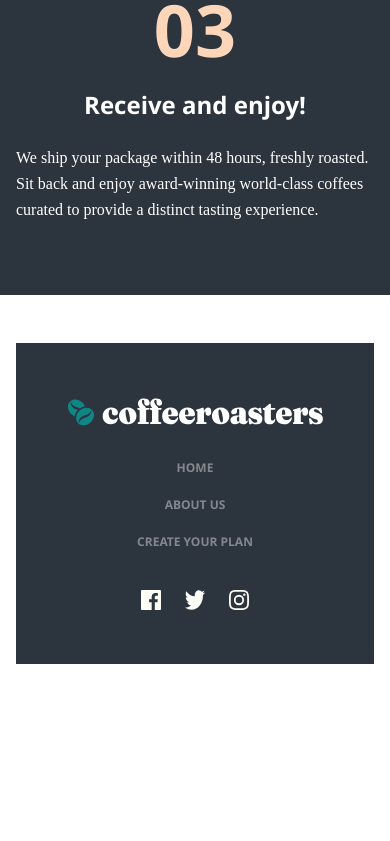
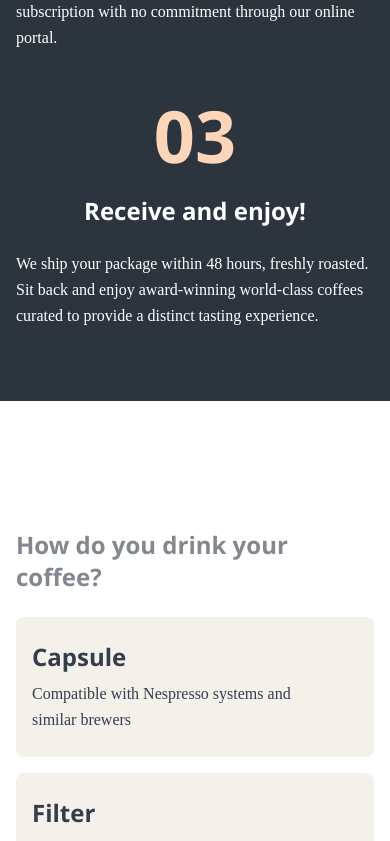
Before and after one commit to teeliny/fe-assessment, a React (Create React App) app: page /subscription in a window 390 px wide. Shown: the part 1126-1967 px from the top of the page. Before the commit the page ends 1838 px from the top, so only its background shows below. Built offline with nearby package versions, Linux system fonts and the light colour scheme.

Commit message:
Mobile section of questions

```diff
--- /dev/null
+++ b/src/data.json
@@ -0,0 +1,90 @@
+{
+  "StoredQuestions": [
+    {
+      "question": "How do you drink your coffee?",
+      "options": [
+        {
+          "header": "Capsule",
+          "value": "Compatible with Nespresso systems and similar brewers"
+        },
+        {
+          "header": "Filter",
+          "value": "For pour over or drip methods like Aeropress, Chemex, and V60"
+        },
+        {
+          "header": "Espresso",
+          "value": "Dense and finely ground beans for an intense, flavorful experience"
+        }
+      ]
+    },
+    {
+      "question": "What type of coffee?",
+      "options": [
+        {
+          "header": "Single Origin",
+          "value": "Distinct, high quality coffee from a specific family-owned farm"
+        },
+        {
+          "header": "Decaf",
+          "value": "Just like regular coffee, except the caffeine has been removed"
+        },
+        {
+          "header": "Blended",
+          "value": "Combination of two or three dark roasted beans of organic coffees"
+        }
+      ]
+    },
+    {
+      "question": "How much would you like?",
+      "options": [
+        {
+          "header": "250g",
+          "value": "Perfect for the solo drinker. Yields about 12 delicious cups."
+        },
+        {
+          "header": "500g",
+          "value": "Perfect option for a couple. Yields about 40 delectable cups."
+        },
+        {
+          "header": "1000g",
+          "value": "Perfect for offices and events. Yields about 90 delightful cups."
+        }
+      ]
+    },
+    {
+      "question": "Want us to grind them?",
+      "options": [
+        {
+          "header": "Wholebean",
+          "value": "Best choice if you cherish the full sensory experience"
+        },
+        {
+          "header": "Filter",
+          "value": "For drip or pour-over coffee methods such as V60 or Aeropress"
+        },
+        {
+          "header": "Cafetiére",
+          "value": "Course ground beans specially suited for french press coffee."
+        }
+      ]
+    },
+    {
+      "question": "How often should we deliver?",
+      "options": [
+        {
+          "header": "Every week",
+          "value": "$7.20 per shipment. Includes free first-class shipping."
+        },
+        {
+          "header": "Every 2 weeks",
+          "value": "$9.60 per shipment. Includes free priority shipping."
+        },
+        {
+          "header": "Every month",
+          "value": "$12.00 per shipment. Includes free priority shipping."
+        }
+      ]
+    }
+  ]
+
+}
--- a/src/pages/Subscription.tsx
+++ b/src/pages/Subscription.tsx
@@ -1,10 +1,19 @@
-import React from 'react';
+import React, { useState } from 'react';
 import styled from 'styled-components';
+import data from '../data.json';
 
+interface IPlanQuestions {
+    question: string;
+    options: {
+        header: string;
+        value: string;
+    }[];
+}
 function Subscription() {
+  const [planQuestions, /*setPlanQuestions*/] = useState<IPlanQuestions[]>(data.StoredQuestions);
+
   return (
     <div>
-      This is subscription
       <CreateWrapper>
         <h2 className="create__header">Create a plan</h2>
         <p className="create__text">Coffee the way you wanted it to be. For coffee delivered tomorrow, or next week. For whatever brew method you use. For choice, for convenience, for quality.</p>
@@ -40,6 +49,29 @@ function Subscription() {
           </div>
         </div>
       </SubscriptionWrapper>
+
+      {/* Another Section  */}
+      <QuestionsWrapper>
+        {planQuestions.map((question) => (
+          <div className="single__question">
+            <h4 className="question__header">{question.question}</h4>
+            <div className="question__options">
+              {question.options.map((option) => (
+                <div className="single__option">
+                  <h4 className="option__header">
+                    {option.header}
+                  </h4>
+                  <p className="option__value">
+                    {option.value}
+                  </p>
+                </div>
+              ))}
+            </div>
+          </div>
+
+        ))}
+
+      </QuestionsWrapper>
     </div>
   )
 }
@@ -89,6 +121,7 @@ const SubscriptionWrapper = styled.div`
   background-color: #2C343E;
   color: #ffffff;
   padding: 3rem 1rem;
+  margin: 8rem auto;
 
   .circle__wrapper {
     display: none;
@@ -167,7 +200,7 @@ const SubscriptionWrapper = styled.div`
   }
 
   @media(min-width: 769px) {
-    margin: 0 2rem;
+    margin: 8rem 2rem;
     padding: 6rem;
 
     .circle__wrapper {
@@ -191,3 +224,39 @@ const SubscriptionWrapper = styled.div`
     }
   }
 `;
+
+const QuestionsWrapper = styled.div`
+  margin: 2rem 1rem;
+
+  .single__question {
+    margin: 5rem auto;
+  }
+
+  .question__header {
+    color: #83888F;
+    padding-bottom: 1.5rem;
+  }
+
+  .question__options {
+    display: flex;
+    flex-direction: column;
+    gap: 1rem;
+  }
+
+  .single__option {
+    height: 140px;
+    padding: 1.5rem 1rem;
+    background-color: #F4F1EB;
+    border-radius: 8px;
+  }
+
+  .option__header {
+    color: #333D4B;
+    padding-bottom: 0.5rem;
+  }
+
+  .option__value {
+    color: #333D4B;
+    margin-right: 2rem;
+  }
+`;
```
